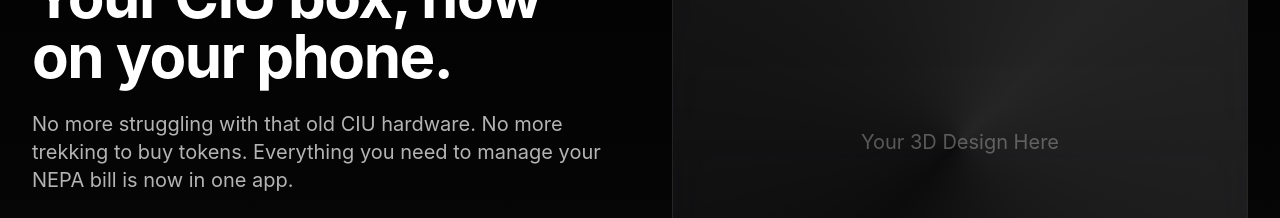
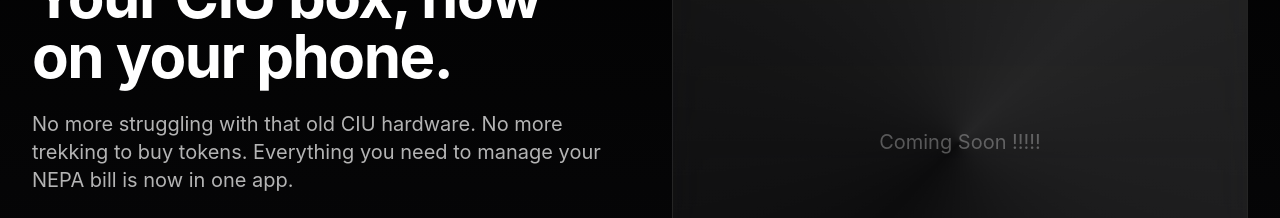
Before and after one commit to heismyke/zieon-energies, a Vue app: page / in a window 1280 px wide. Shown: the part 2200-2418 px from the top of the page. Built offline with nearby package versions, Linux system fonts and the light colour scheme; the HTML template or start-up script is replaced by a standard one.

Commit message:
fix: changed 3D to coming soon

```diff
--- a/src/views/HomeView.vue
+++ b/src/views/HomeView.vue
@@ -224,7 +224,7 @@
                             "
                         ></div>
                         <div class="relative z-10 text-xl text-white/30">
-                            Your 3D Design Here
+                            Coming Soon !!!!!
                         </div>
                     </div>
                 </div>
```
